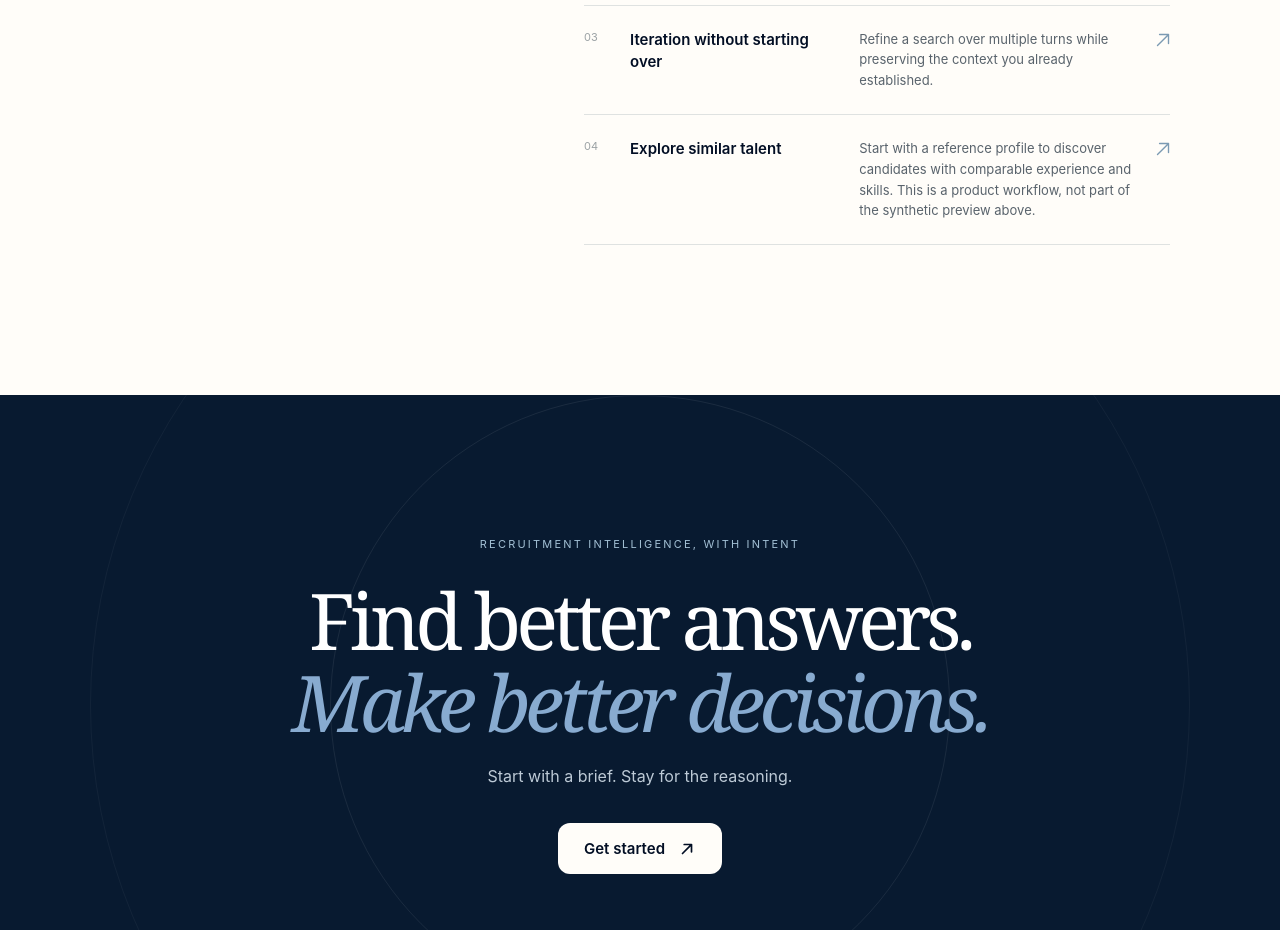
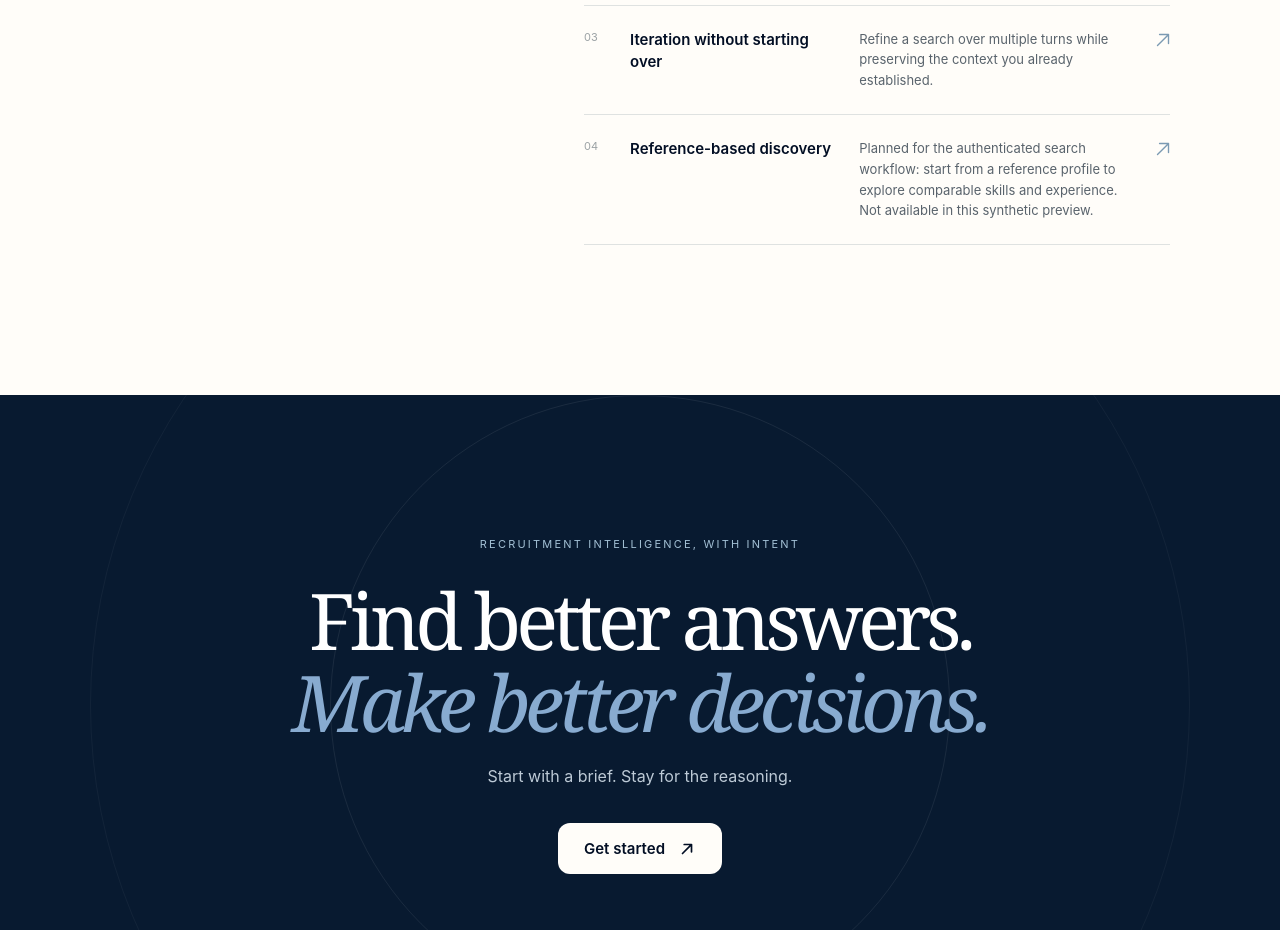
Before and after one commit to ThunderKhan/pareto, a Next.js app in the folder frontend/: page / in a window 1280 px wide. Shown: the part 6620-7550 px from the top of the page. Built offline with nearby package versions, Linux system fonts and the light colour scheme.

Commit message:
fix(marketing): distinguish planned reference search from working synthetic preview

```diff
--- a/frontend/src/components/marketing/scroll-landing.tsx
+++ b/frontend/src/components/marketing/scroll-landing.tsx
@@ -27,7 +27,7 @@ const story = [
   { eyebrow: "03 / REVIEW", title: "Keep the human in control.", copy: "Correct what the assistant inferred. Confirm the final criteria before searching candidate records." },
   { eyebrow: "04 / RETRIEVE", title: "Search against attributes.", copy: "The confirmed brief is applied to candidate records. Missing information remains missing evidence." },
   { eyebrow: "05 / EXPLAIN", title: "See reasons, not just ranks.", copy: "Read the criterion-by-criterion breakdown for each match, near miss and unknown." },
-  { eyebrow: "06 / REFINE", title: "Change the request, not the workflow.", copy: "Refine your active search conversationally, or use a reference profile to explore similar talent." },
+  { eyebrow: "06 / REFINE", title: "Change the request, not the workflow.", copy: "The authenticated search is designed for conversational refinement and reference-profile discovery; this preview demonstrates notice-period changes only." },
 ] as const;
 
 function useScrollDirection() {
@@ -400,7 +400,7 @@ export default function ScrollLanding() {
             <div className="principle-row" data-reveal><span>01</span><h3>Explainable by design</h3><p>Required criteria, preferences and missing information have distinct outcomes.</p><ArrowUpRight size={22} /></div>
             <div className="principle-row" data-reveal><span>02</span><h3>Human-confirmed search</h3><p>You can correct the model&apos;s understanding before any results are returned.</p><ArrowUpRight size={22} /></div>
             <div className="principle-row" data-reveal><span>03</span><h3>Iteration without starting over</h3><p>Refine a search over multiple turns while preserving the context you already established.</p><ArrowUpRight size={22} /></div>
-            <div className="principle-row" data-reveal><span>04</span><h3>Explore similar talent</h3><p>Start with a reference profile to discover candidates with comparable experience and skills. This is a product workflow, not part of the synthetic preview above.</p><ArrowUpRight size={22} /></div>
+            <div className="principle-row" data-reveal><span>04</span><h3>Reference-based discovery</h3><p>Planned for the authenticated search workflow: start from a reference profile to explore comparable skills and experience. Not available in this synthetic preview.</p><ArrowUpRight size={22} /></div>
           </div>
         </section>
 
```
